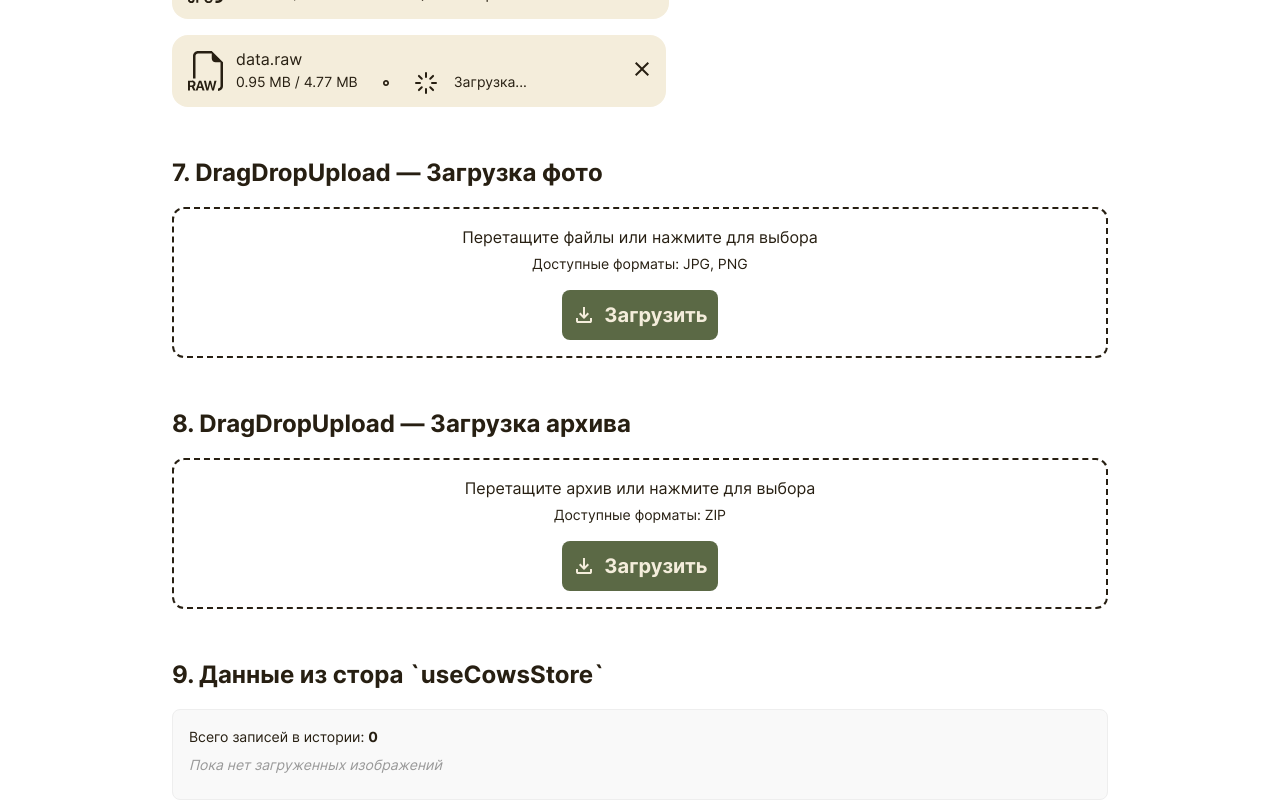
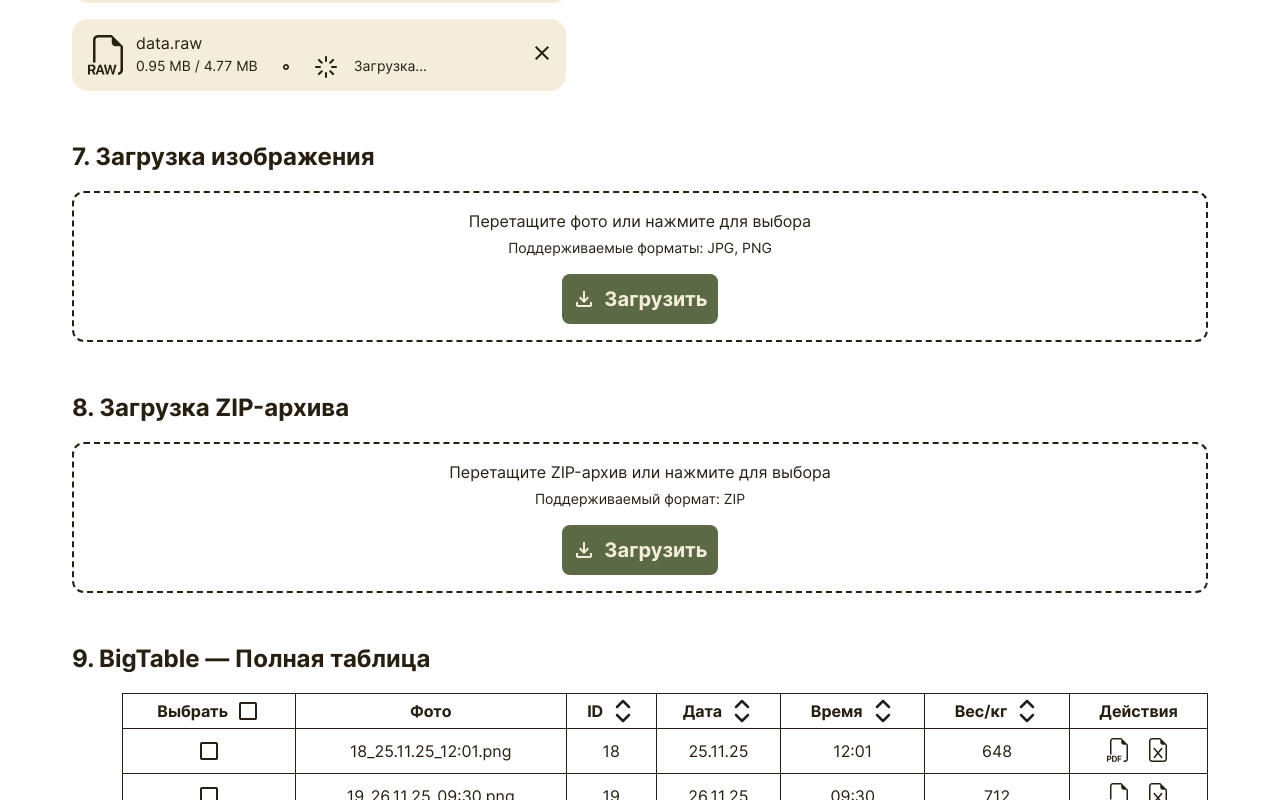
Before and after one commit to Yogafroga/multidisciplinary-project, a Vue app in the folder frontend/: page /test in a window 1280 px wide. Shown: the part 1640-2440 px from the top of the page. Built offline with nearby package versions, Linux system fonts and the light colour scheme; what vue-good-table would draw is missing.

Commit message:
upload done

```diff
--- a/frontend/src/components/ui/DragDropUpload.vue
+++ b/frontend/src/components/ui/DragDropUpload.vue
@@ -20,7 +20,6 @@
           @change="onFileChange"
           class="file-input"
       />
-      <!-- ✅ Добавлен @click -->
       <AppButton variant="upload" @click="selectFile">
         {{ buttonText }}
       </AppButton>
@@ -50,28 +49,22 @@ const config = {
   image: {
     accept: 'image/jpeg, image/png',
     multiple: true,
-    title: 'Перетащите файлы или нажмите для выбора',
-    hint: 'Доступные форматы: JPG, PNG',
+    title: 'Перетащите фото или нажмите для выбора',
+    hint: 'Поддерживаемые форматы: JPG, PNG',
     buttonText: 'Загрузить фото',
   },
   archive: {
     accept: '.zip',
     multiple: false,
-    title: 'Перетащите архив или нажмите для выбора',
-    hint: 'Доступные форматы: ZIP',
+    title: 'Перетащите ZIP-архив или нажмите для выбора',
+    hint: 'Поддерживаемый формат: ZIP',
     buttonText: 'Загрузить архив',
   },
 };
 
-const current = config[props.variant];
+const { accept, multiple, title, hint, buttonText } = config[props.variant];
 
-const accept = current.accept;
-const multiple = current.multiple;
-const title = current.title;
-const hint = current.hint;
-const buttonText = current.buttonText;
-
-// === События ===
+// === События перетаскивания ===
 const onDragEnter = (e) => {
   e.preventDefault();
   isDragOver.value = true;
@@ -93,7 +86,7 @@ const onDrop = (e) => {
   handleFiles(files);
 };
 
-// ✅ Вызов через кнопку
+// === Открытие диалога выбора файла ===
 const selectFile = () => {
   fileInput.value?.click();
 };
@@ -107,46 +100,40 @@ const onFileChange = (e) => {
 const handleFiles = async (files) => {
   if (!files.length) return;
 
-  const file = files[0]; // архив — один файл
-
   if (props.variant === 'image') {
-    const imageFiles = files.filter((f) =>
-        ['image/jpeg', 'image/jpg', 'image/png'].includes(f.type)
-    );
-
-    if (imageFiles.length !== files.length) {
-      alert('Разрешены только JPG и PNG файлы');
+    const validFiles = files.filter(f => ['image/jpeg', 'image/png', 'image/jpg'].includes(f.type));
+    if (validFiles.length !== files.length) {
+      alert('Недопустимый формат. Разрешены только JPG и PNG.');
       return;
     }
 
-    for (const f of imageFiles) {
-      console.log('[DRAGDROP] Загрузка фото:', f.name);
-      const result = await cowsStore.uploadImage(f, 'auto');
+    for (const file of validFiles) {
+      const result = await cowsStore.uploadImage(file, 'auto');
       if (result.success) {
-        console.log('[✅] Фото загружено:', result.data);
+        console.log('[✅] Фото успешно загружено:', result.data);
       } else {
-        console.error('[❌] Ошибка загрузки фото:', result.error);
+        alert(`Ошибка загрузки фото ${file.name}: ${result.error}`);
       }
     }
   }
 
   if (props.variant === 'archive') {
-    const ext = file.name.split('.').pop().toLowerCase();
-    if (ext !== 'zip') {
+    const file = files[0];
+    if (!file.name.toLowerCase().endsWith('.zip')) {
       alert('Разрешён только ZIP-архив');
       return;
     }
 
-    console.log('[DRAGDROP] Загрузка архива:', file.name);
-    const result = await cowsStore.uploadArchive(file, 'cow');
+    const result = await cowsStore.uploadArchive(file);
     if (result.success) {
-      console.log('[✅] Архив обработан:', result.data);
-      // Можно добавить уведомление
+      console.log('[✅] Архив успешно загружен:', result.data);
+      alert(`Архив "${file.name}" загружен: ${result.data.processed_images} файлов обработано`);
     } else {
-      console.error('[❌] Ошибка загрузки архива:', result.error);
+      alert(`Ошибка загрузки архива: ${result.error}`);
     }
   }
 
+  // Сброс input
   fileInput.value.value = '';
 };
 </script>
--- a/frontend/src/services/api.js
+++ b/frontend/src/services/api.js
@@ -1,7 +1,7 @@
 import axios from 'axios';
 
 const api = axios.create({
-    baseURL: 'http://127.0.0.1:8000/api', // потом будет сервак бэкенда
+    baseURL: 'http://127.0.0.1:8000', // потом будет сервак бэкенда
     headers: {
         'Content-Type': 'application/json',
     },
--- a/frontend/src/stores/cows.js
+++ b/frontend/src/stores/cows.js
@@ -1,180 +1,56 @@
 import { defineStore } from 'pinia';
-import { ref } from 'vue';
+import api from '../services/api.js';
 
 export const useCowsStore = defineStore('cows', () => {
-    // State
-    const history = ref({
-        page: 1,
-        limit: 20,
-        total: 0,
-        total_pages: 1,
-        data: [],
-    });
-    const historyLoading = ref(false);
-    const historyError = ref(null);
-
-    const detail = ref(null);
-    const detailLoading = ref(false);
-    const detailError = ref(null);
-
-    // Мок-данные
-    const mockHistoryData = [
-        {
-            id: 1,
-            animal_id: '001',
-            animal_tag: '123ABC',
-            weight: 450.5,
-            weight_units: 'kg',
-            confidence: 0.92,
-            image_url: 'https://via.placeholder.com/150',
-            created_at: '2024-01-15T10:30:00Z',
-            created_by: 'admin',
-            batch_id: 'batch-001',
-        },
-        {
-            id: 2,
-            animal_id: '002',
-            animal_tag: '456DEF',
-            weight: 460.1,
-            weight_units: 'kg',
-            confidence: 0.89,
-            image_url: 'https://via.placeholder.com/150',
-            created_at: '2024-01-16T11:00:00Z',
-            created_by: 'admin',
-            batch_id: 'batch-002',
-        },
-    ];
-
-    const mockDetailData = (id) => ({
-        id,
-        animal_id: '001',
-        animal_tag: '123ABC',
-        weight: 450.5,
-        weight_units: 'kg',
-        confidence: 0.92,
-        image_url: 'https://via.placeholder.com/400',
-        detection_data: {
-            bbox: [100, 200, 300, 400],
-            landmarks: [[150, 220], [250, 220], [200, 280]],
-            dimensions: { length: 180.5, height: 150.2, girth: 210.3 }
-        },
-        created_at: '2024-01-15T10:30:00Z',
-        created_by: 'admin',
-        updated_at: '2024-01-15T10:30:00Z'
-    });
-
-    // Actions
-
-    const fetchHistory = async (params = {}) => {
-        historyLoading.value = true;
-        historyError.value = null;
+    /**
+     * Загружает одно изображение
+     * @param {File} file - изображение (jpg, png)
+     * @param {string} animal_id - ID животного
+     * @returns {Promise<{ success: boolean, data?: any, error?: string }>}
+     */
+    const uploadImage = async (file, animal_id) => {
+        const formData = new FormData();
+        formData.append('file', file);
+        formData.append('animal_id', animal_id);
 
         try {
-            // Имитация задержки API
-            await new Promise(resolve => setTimeout(resolve, 800));
-            history.value = {
-                ...history.value,
-                data: mockHistoryData,
-                total: mockHistoryData.length,
-                page: params.page || 1,
-                limit: params.limit || 20,
-            };
-            return history.value;
+            const response = await api.post('/upload_images', formData, {
+                headers: {
+                    'Content-Type': 'multipart/form-data',
+                },
+            });
+
+            return { success: true, data: response.data };
         } catch (error) {
-            historyError.value = 'Ошибка загрузки истории';
-            console.error(historyError.value);
-            throw error;
-        } finally {
-            historyLoading.value = false;
+            const message = error.response?.data?.detail?.[0]?.msg || 'Ошибка загрузки изображения';
+            return { success: false, error: message };
         }
     };
 
-    const fetchDetail = async (id) => {
-        detailLoading.value = true;
-        detailError.value = null;
+    /**
+     * Загружает ZIP-архив
+     * @param {File} file - ZIP-файл
+     * @returns {Promise<{ success: boolean, data?: any, error?: string }>}
+     */
+    const uploadArchive = async (file) => {
+        const formData = new FormData();
+        formData.append('file', file);
 
         try {
-            await new Promise(resolve => setTimeout(resolve, 500));
-            detail.value = mockDetailData(id);
-            return detail.value;
+            const response = await api.post('/upload_archive', formData, {
+                headers: {
+                    'Content-Type': 'multipart/form-data',
+                },
+            });
+
+            return { success: true, data: response.data };
         } catch (error) {
-            detailError.value = 'Ошибка загрузки деталей';
-            console.error(detailError.value);
-            throw error;
-        } finally {
-            detailLoading.value = false;
-        }
-    };
-
-    const deleteRecord = async (id) => {
-        try {
-            // Имитация удаления
-            await new Promise(resolve => setTimeout(resolve, 300));
-            history.value.data = history.value.data.filter(item => item.id !== id);
-            return { success: true };
-        } catch (error) {
-            return { success: false, error: 'Не удалось удалить запись' };
-        }
-    };
-
-    const uploadImage = async (file, animal_id) => {
-        try {
-            await new Promise(resolve => setTimeout(resolve, 1000));
-            const newEntry = {
-                id: Date.now(),
-                animal_id,
-                weight: (450 + Math.random() * 30).toFixed(1),
-                confidence: (0.85 + Math.random() * 0.1).toFixed(2),
-                created_at: new Date().toISOString(),
-                image_url: 'https://via.placeholder.com/150/green',
-            };
-            history.value.data.unshift(newEntry);
-            return { success: true, data: newEntry };
-        } catch (error) {
-            return { success: false, error: 'Ошибка загрузки изображения' };
-        }
-    };
-
-    const uploadArchive = async (file, animal_type = null) => {
-        try {
-            await new Promise(resolve => setTimeout(resolve, 1500));
-            return {
-                success: true,
-                data: {
-                    archive_id: 'archive-' + Date.now(),
-                    total_images: 3,
-                    processed_images: 3,
-                    failed_images: 0,
-                    summary: {
-                        total_weight: 1350.5,
-                        average_weight: 450.17,
-                        animal_count: 3,
-                    },
-                    details: [
-                        { filename: 'cow1.jpg', animal_id: '001', weight: 450.5, status: 'success' },
-                        { filename: 'cow2.jpg', animal_id: '002', weight: 460.1, status: 'success' },
-                        { filename: 'cow3.jpg', animal_id: '003', weight: 439.9, status: 'success' },
-                    ]
-                }
-            };
-        } catch (error) {
-            return { success: false, error: 'Ошибка загрузки архива' };
+            const message = error.response?.data?.detail?.[0]?.msg || 'Ошибка загрузки архива';
+            return { success: false, error: message };
         }
     };
 
     return {
-        // State
-        history,
-        historyLoading,
-        historyError,
-        detail,
-        detailLoading,
-        detailError,
-
-        // Actions
-        fetchHistory,
-        fetchDetail,
-        deleteRecord,
         uploadImage,
         uploadArchive,
     };
--- a/frontend/src/views/TestComponents.vue
+++ b/frontend/src/views/TestComponents.vue
@@ -1,6 +1,6 @@
 <template>
   <div class="component-test-view">
-    <h1 class="text-h1">🧪 Тест компонентов</h1>
+    <h1 class="text-h1">Тест компонентов</h1>
 
     <section>
       <h2 class="text-h2">1. HeaderBar — Шапка</h2>
@@ -63,33 +63,45 @@
       </div>
     </section>
 
-    <!-- === DRAG & DROP: РЕЖИМ 1 — ФОТО === -->
+    <!-- === DRAG & DROP: Загрузка фото === -->
     <section>
-      <h2 class="text-h2">7. DragDropUpload — Загрузка фото</h2>
+      <h2 class="text-h2">7. Загрузка изображения</h2>
       <DragAndDrop variant="image" />
     </section>
 
-    <!-- === DRAG & DROP: РЕЖИМ 2 — АРХИВ === -->
+    <!-- === DRAG & DROP: Загрузка архива === -->
     <section>
-      <h2 class="text-h2">8. DragDropUpload — Загрузка архива</h2>
+      <h2 class="text-h2">8. Загрузка ZIP-архива</h2>
       <DragAndDrop variant="archive" />
     </section>
 
-    <!-- === ТЕСТ: ДАННЫЕ ИЗ СТОРА === -->
+    <!-- === ТАБЛИЦА: Полная таблица === -->
     <section>
-      <h2 class="text-h2">9. Данные из стора `useCowsStore`</h2>
+      <h2 class="text-h2">9. BigTable — Полная таблица</h2>
+      <BigTable />
+    </section>
+
+    <!-- === ТАБЛИЦА: Мини-таблица === -->
+    <section>
+      <h2 class="text-h2">10. MinTable — Упрощённая таблица</h2>
+      <div class="min-table-wrapper">
+        <h3 class="text-h4">Мини-таблица (по умолчанию)</h3>
+        <MinTable type="default" />
+      </div>
+      <div class="min-table-wrapper">
+        <h3 class="text-h4">Мини-таблица (коровы)</h3>
+        <MinTable type="cows" />
+      </div>
+    </section>
+
+    <!-- === ИНФО: Данные будут загружены позже === -->
+    <section>
+      <h2 class="text-h2">11. История взвешиваний (в разработке)</h2>
       <div class="store-preview">
-        <p class="text-h5">Всего записей в истории: <strong>{{ cowsStore.history.data.length }}</strong></p>
-
-        <div v-if="cowsStore.history.data.length === 0" class="empty">
-          Пока нет загруженных изображений
-        </div>
-        <ul v-else class="history-list">
-          <li v-for="item in cowsStore.history.data" :key="item.id" class="history-item">
-            🐄 <strong>Корова {{ item.animal_id }}</strong> — {{ item.weight }} кг,
-            {{ new Date(item.created_at).toLocaleString() }}
-          </li>
-        </ul>
+        <p class="text-h5">Данные взвешиваний будут загружаться отдельно через API.</p>
+        <p class="text-h6" style="color: #666; margin-top: 8px;">
+          Сейчас вы можете протестировать загрузку файлов — результаты придут от бэкенда.
+        </p>
       </div>
     </section>
   </div>
@@ -103,10 +115,11 @@ import AppButton from '../components/ui/button.vue';
 import AppLabel from '../components/ui/label.vue';
 import FileItem from '../components/ui/fileItem.vue';
 import DragAndDrop from '../components/ui/DragDropUpload.vue';
-
-// 🔹 Импорт стора
+import BigTable from '../components/ui/bigTable.vue';
+import MinTable from '../components/ui/minTable.vue';
 import { useCowsStore } from '../stores/cows.js';
 
+// Инициализация стора — нужна только для загрузки
 const cowsStore = useCowsStore();
 
 // Для теста инпутов
@@ -120,7 +133,7 @@ const inputError = ref('');
 <style scoped lang="scss">
 .component-test-view {
   padding: 32px;
-  max-width: 1000px;
+  max-width: 1200px;
   margin: 0 auto;
   font-family: 'Inter', sans-serif;
 }
@@ -147,7 +160,10 @@ h2 {
   align-items: flex-start;
 }
 
-/* === Стили для просмотра стора === */
+.min-table-wrapper {
+  margin-bottom: 24px;
+}
+
 .store-preview {
   padding: 16px;
   background: #f9f9f9;
@@ -155,26 +171,4 @@ h2 {
   border-radius: 8px;
   font-size: 14px;
 }
-
-.history-list {
-  list-style: none;
-  padding: 0;
-  margin-top: 10px;
-}
-
-.history-item {
-  padding: 8px 12px;
-  background: #fff;
-  border: 1px solid #e0e0e0;
-  border-radius: 6px;
-  margin-bottom: 8px;
-  font-size: 13px;
-  color: #271f12;
-}
-
-.empty {
-  color: #999;
-  font-style: italic;
-  padding: 10px 0;
-}
 </style>
```
Also changed, not shown: frontend/src/stores/auth.js (+30 -12 lines), frontend/src/views/AuthView.vue (+10 -27 lines).
